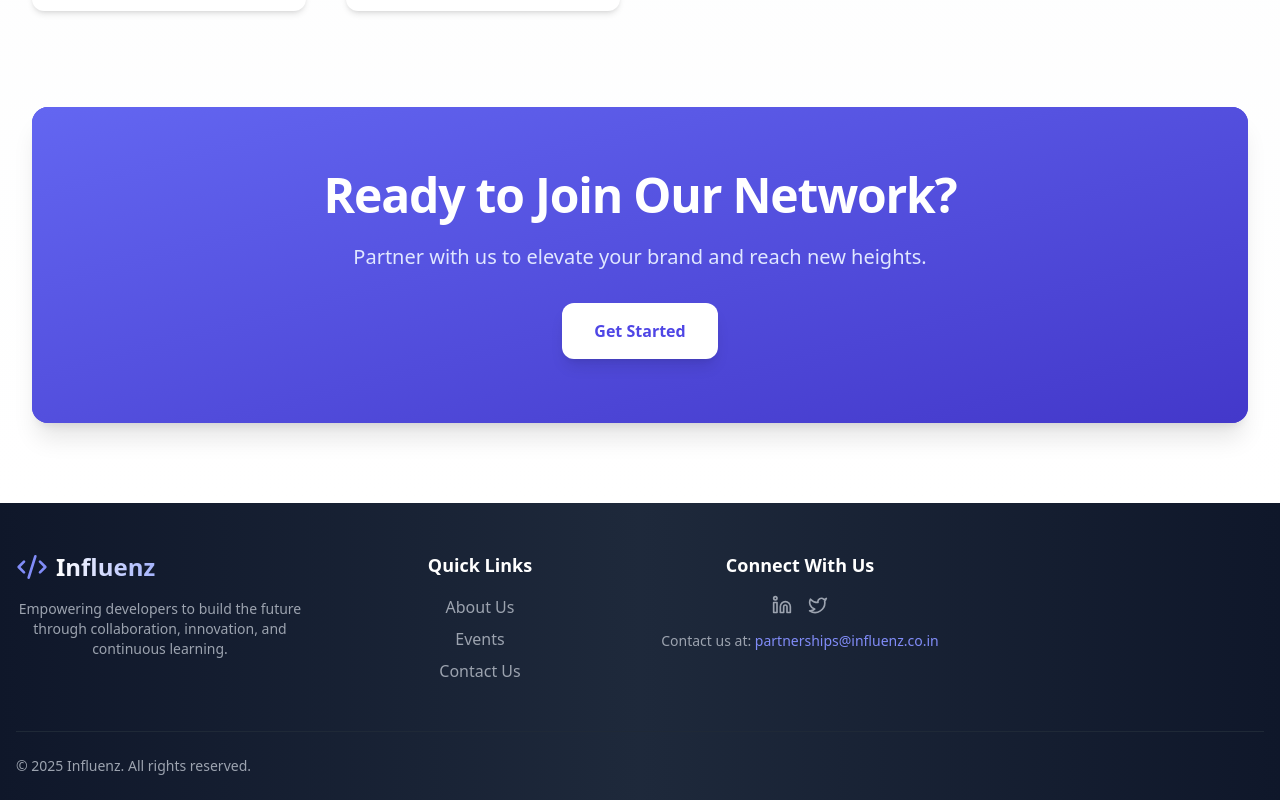
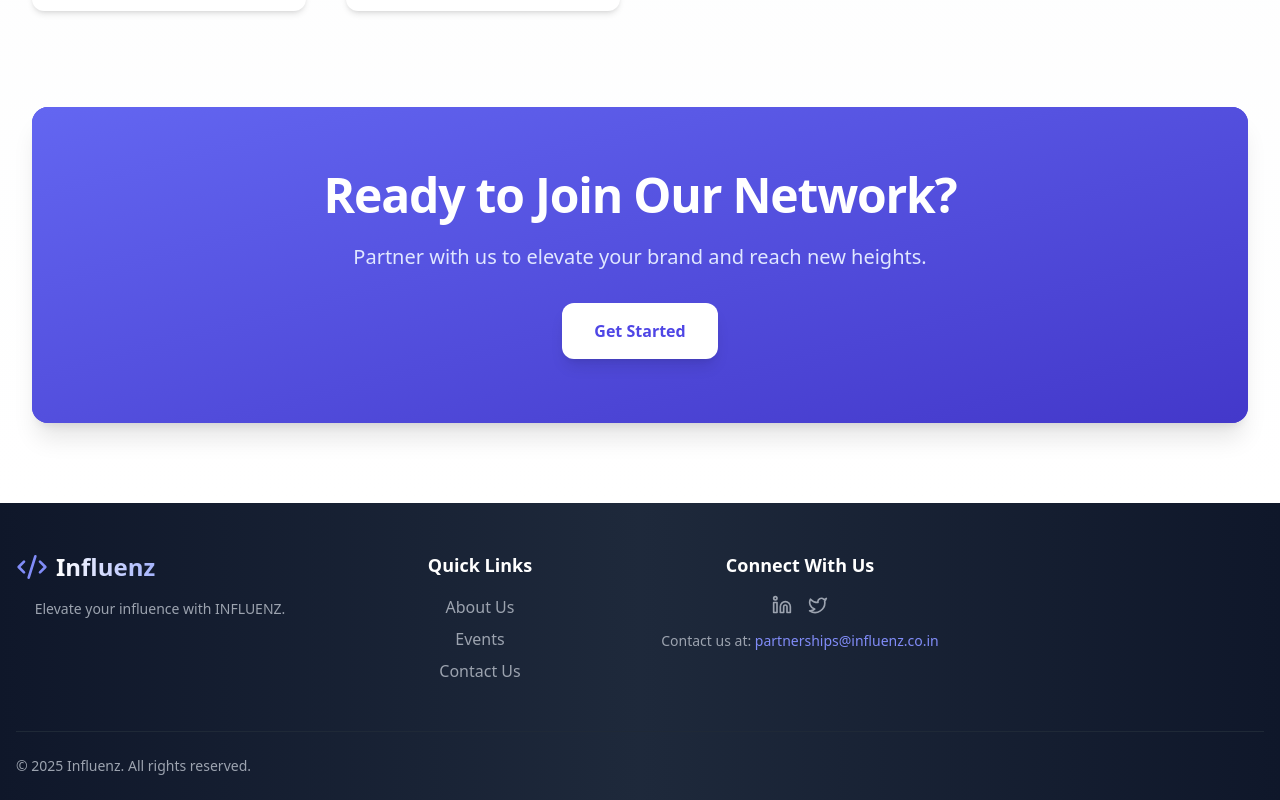
Before and after one commit to codervipul775/Marketing, a React (Vite) app: page /brand in a window 1280 px wide. Shown: the part 1617-2417 px from the top of the page. Built offline with nearby package versions, Linux system fonts and the light colour scheme.

Commit message:
Update Footer.tsx

```diff
--- a/src/components/Footer.tsx
+++ b/src/components/Footer.tsx
@@ -39,8 +39,7 @@ const Footer: React.FC<FooterProps> = () => {
               </span>
             </Link>
             <p className="text-sm text-gray-400">
-              Empowering developers to build the future through collaboration,
-              innovation, and continuous learning.
+              Elevate your influence with INFLUENZ.
             </p>
           </div>
 
```
